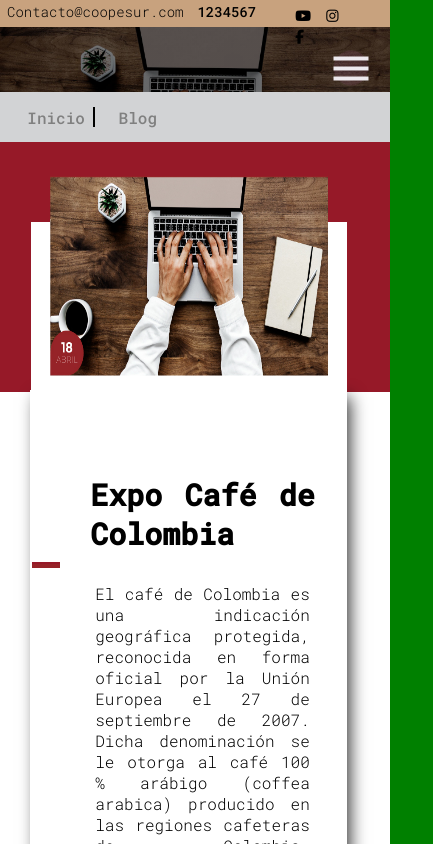
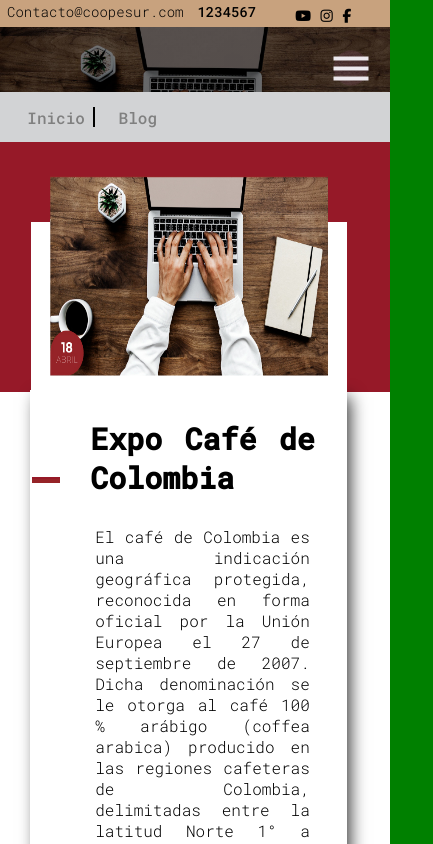
Before and after one commit to Taichims19/Coffee-Bar_Co, a website: page Index.html in a window 390 px wide. Shown: the top 844 px of the page, 433 px wide, since content can reach past the window. Drawn offline with Linux system fonts and the light colour scheme.

Commit message:
mejoras a la version movil 342px

```diff
--- a/css/styles.scss
+++ b/css/styles.scss
@@ -853,8 +853,16 @@ body {
 
 @media only screen and (min-width: 342px) and (max-width: 542px) {
   .header-coopesur {
+
     .contenedor-iconos-inicio {
       justify-content: center;
+      ul {
+        width: 100%;
+        padding: 3px 5px;
+        li {
+          padding: 0px;
+        }
+      }
     }
     .coopesur-contenedor__1-menu {
       height: 65px;
@@ -932,12 +940,12 @@ body {
         height: 2830px;
         background: #fff;
         .raya-articulo-pt1 {
-          bottom: -6%;
+          bottom: -3%;
         }
         .caja-articulo-pt1 {
           height: 1450px;
           background-color: #fff;
-          bottom: -1%;
+          bottom: 1%;
         }
       }
 
```
Also changed, not shown: css/styles.css, 1 other file.
